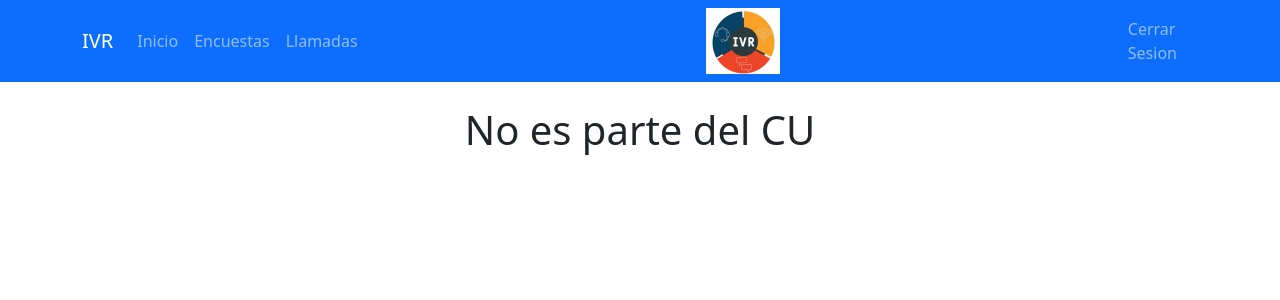
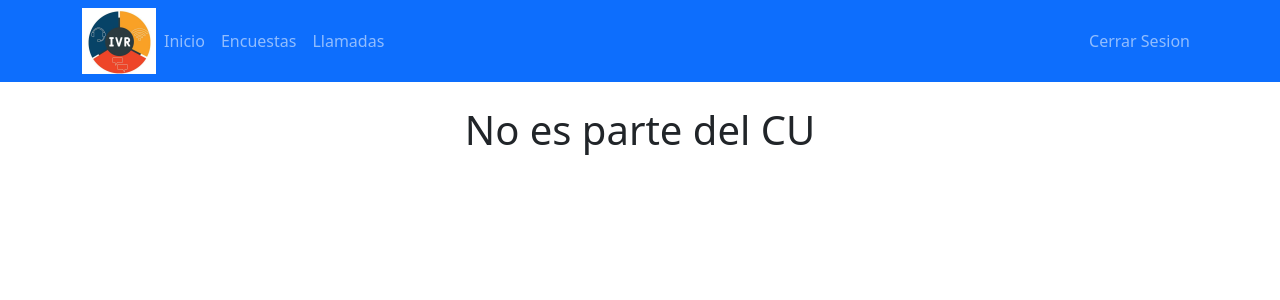
Before and after one commit to AleGomezRios44/ppai-entrega-3, a React (Create React App) app: page /encuestas in a window 1280 px wide. Shown: the top 300 px of the page. Built offline with nearby package versions, Linux system fonts and the light colour scheme.

Commit message:
cambio estético mínimo

```diff
--- a/src/App.js
+++ b/src/App.js
@@ -1,5 +1,5 @@
 import './App.css';
-import Encuestas from './components/PantallaEncuesta.jsx';
+import Encuestas from './components/Encuesta.jsx';
 import Navegacion from './components/Navbar.jsx';
 import { HashRouter, Route, Routes } from "react-router-dom";
 
--- a/src/components/Navbar.jsx
+++ b/src/components/Navbar.jsx
@@ -1,23 +1,20 @@
-import Container from 'react-bootstrap/Container';
-import Nav from 'react-bootstrap/Nav';
-import Navbar from 'react-bootstrap/Navbar';
-import Image from 'react-bootstrap/Image';
-import logo from '../logo1.png';
+import Container from "react-bootstrap/Container";
+import Nav from "react-bootstrap/Nav";
+import Navbar from "react-bootstrap/Navbar";
+import Image from "react-bootstrap/Image";
+import logo from "../logo1.png";
 
 function Navegacion() {
   return (
     <>
       <Navbar bg="primary" variant="dark">
         <Container>
-            <Navbar.Brand>IVR</Navbar.Brand>
+          <Image src={logo} alt="Logo" fluid />
           <Nav className="me-auto">
             <Nav.Link href="#home">Inicio</Nav.Link>
             <Nav.Link href="#encuestas">Encuestas</Nav.Link>
             <Nav.Link href="#llamadas">Llamadas</Nav.Link>
           </Nav>
-            <Container className="text-center">
-                <Image src={logo} alt="Logo" fluid />
-            </Container>
           <Nav className="ml-auto">
             <Nav.Link href="#logout">Cerrar Sesion</Nav.Link>
           </Nav>
```
Also changed, not shown: src/components/Encuesta.jsx (renamed from src/components/PantallaEncuesta.jsx), src/services/PantallaEncuestas.js (renamed from src/services/services.js). Lines whose indentation alone changed are shown as unchanged.
